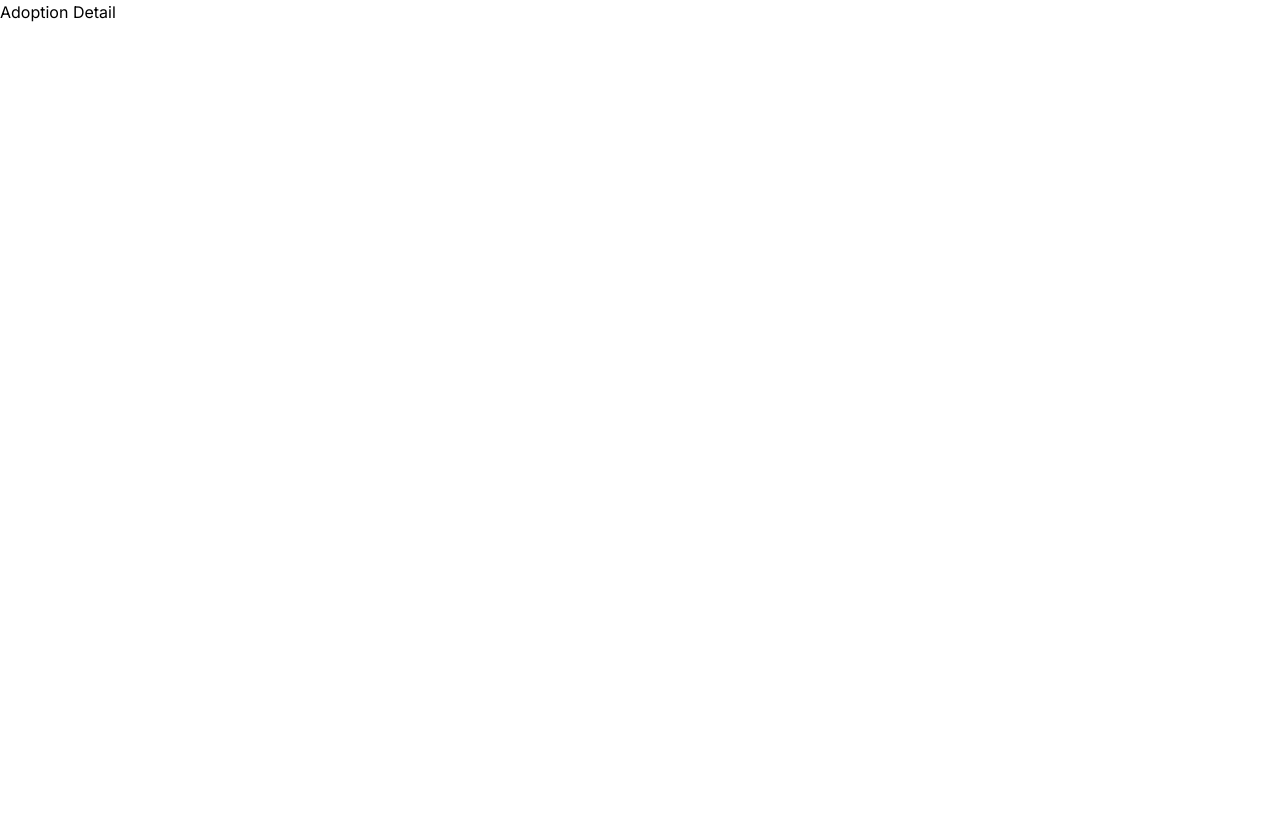
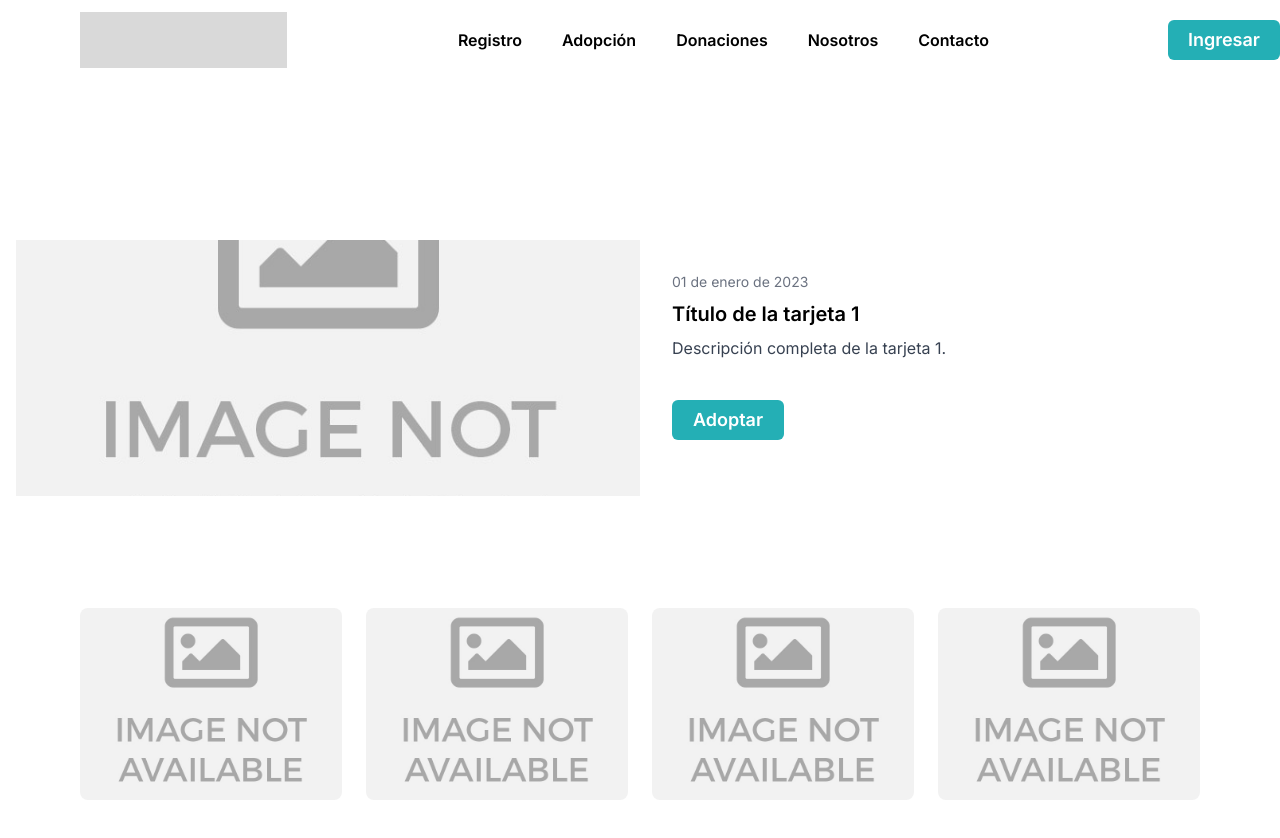
Before and after one commit to No-Country-simulation/c21-32-n-python-react, a Next.js app in the folder FrontEnd/: page /adoption/pet/1 in a window 1280 px wide. Shown: the top 838 px of the page. Before the commit the page ends 800 px from the top, so only its background shows below. Built offline with nearby package versions, Linux system fonts and the light colour scheme.

Commit message:
add pag detail pet

```diff
--- /dev/null
+++ b/FrontEnd/app/adoption/banner.jsx
@@ -0,0 +1,26 @@
+import Image from "next/image";
+
+export default function Banner() {
+    return (
+        <div className="flex w-full h-64 bg-gray-200">
+            <div className="relative w-1/2 h-full">
+                <Image
+                    src="/images/banner1.png" // Ruta de la primera imagen
+                    alt="Primera imagen"
+                    layout="fill"
+                    objectFit="cover"
+                />
+            </div>
+            <div className="relative w-1/2 h-full">
+                <Image
+                    src="/images/banner2.png" // Ruta de la segunda imagen
+                    alt="Segunda imagen"
+                    layout="fill"
+                    objectFit="cover"
+                    sizes="(max-width: 768px) 100vw, (max-width: 1200px) 50vw, 33vw" // Añadir el prop sizes para diferentes tamaños de pantallas
+                    className="z-0"
+                />
+            </div>
+        </div>
+    );
+}
--- a/FrontEnd/app/adoption/card.jsx
+++ b/FrontEnd/app/adoption/card.jsx
@@ -1,10 +1,11 @@
 // components/Card.js
 import Image from 'next/image';
+import Link from 'next/link';
 
-const Card = ({ imageSrc, date, title, description }) => {
+const Card = ({ imageSrc, date, title, description, id }) => {
   return (
-    <div className="bg-white shadow-md rounded-lg overflow-hidden w-full md:w-1/4 p-4">
-      <div className="relative w-full h-10">
+    <div className="bg-white shadow-md rounded-lg overflow-hidden w-full p-4 flex flex-col">
+      <div className="relative w-full h-40 pt-10">
         <Image
           src={imageSrc}
           alt={title}
@@ -12,13 +13,15 @@ const Card = ({ imageSrc, date, title, description }) => {
           objectFit="cover"
         />
       </div>
-      <div className="p-4">
+      <div className="flex-1 p-4 flex flex-col justify-between">
         <p className="text-gray-500 text-sm mb-2">{date}</p>
         <h2 className="text-lg font-semibold mb-2">{title}</h2>
-        <p className="text-gray-700 mb-4">{description}</p>
-        <button className="bg-bgButton text-white px-4 py-2 rounded">
-          Ver más
-        </button>
+        <p className="text-gray-700 mb-4 flex-grow">{description}</p>
+        <Link href={`/adoption/pet/${id}`}>
+          <button className="rounded-md w-28 h-10 bg-bgButton text-white font-semibold text-lg">
+            Ver más
+          </button>
+        </Link>
       </div>
     </div>
   );
--- a/FrontEnd/app/adoption/cardList.jsx
+++ b/FrontEnd/app/adoption/cardList.jsx
@@ -1,63 +1,79 @@
 // components/CardList.js
-import Card from './Card';
+import Card from "./card";
 
 const CardList = () => {
     const cardsData = [
         {
-      imageSrc: '/images/no-image.jpg',
-      date: '01 de enero de 2023',
-      title: 'Título de la Tarjeta 1',
-      description: 'Descripción breve de la tarjeta 1.',
+            id: "1",
+            imageSrc: "/images/no-image.jpg",
+            date: "01 de enero de 2023",
+            title: "Título de la Tarjeta 1",
+            description: "Descripción breve de la tarjeta 1.",
+            link: "/detalle-tarjeta-1",
         },
         {
-      imageSrc: '/images/no-image.jpg',
-      date: '02 de febrero de 2023',
-      title: 'Título de la Tarjeta 2',
-      description: 'Descripción breve de la tarjeta 2.',
+            id: "2",
+            imageSrc: "/images/no-image.jpg",
+            date: "02 de febrero de 2023",
+            title: "Título de la Tarjeta 2",
+            description: "Descripción breve de la tarjeta 2.",
+            link: "/detalle-tarjeta-2",
         },
         {
-      imageSrc: '/images/no-image.jpg',
-      date: '03 de marzo de 2023',
-      title: 'Título de la Tarjeta 3',
-      description: 'Descripción breve de la tarjeta 3.',
+            id: "3",
+            imageSrc: "/images/no-image.jpg",
+            date: "03 de marzo de 2023",
+            title: "Título de la Tarjeta 3",
+            description: "Descripción breve de la tarjeta 3.",
+            link: "/detalle-tarjeta-3",
         },
         {
-      imageSrc: '/images/no-image.jpg',
-      date: '04 de abril de 2023',
-      title: 'Título de la Tarjeta 4',
-      description: 'Descripción breve de la tarjeta 4.',
+            id: "4",
+            imageSrc: "/images/no-image.jpg",
+            date: "04 de abril de 2023",
+            title: "Título de la Tarjeta 4",
+            description: "Descripción breve de la tarjeta 4.",
+            link: "/detalle-tarjeta-4",
         },
         {
-      imageSrc: '/images/no-image.jpg',
-      date: '05 de mayo de 2023',
-      title: 'Título de la Tarjeta 5',
-      description: 'Descripción breve de la tarjeta 5.',
+            id: "5",
+            imageSrc: "/images/no-image.jpg",
+            date: "05 de mayo de 2023",
+            title: "Título de la Tarjeta 5",
+            description: "Descripción breve de la tarjeta 5.",
+            link: "/detalle-tarjeta-5",
+        },
+        {   id: "6",
+            imageSrc: "/images/no-image.jpg",
+            date: "06 de junio de 2023",
+            title: "Título de la Tarjeta 6",
+            description: "Descripción breve de la tarjeta 6.",
+            link: "/detalle-tarjeta-6",
         },
         {
-      imageSrc: '/images/no-image.jpg',
-      date: '06 de junio de 2023',
-      title: 'Título de la Tarjeta 6',
-      description: 'Descripción breve de la tarjeta 6.',
+            id: "7",
+            imageSrc: "/images/no-image.jpg",
+            date: "07 de julio de 2023",
+            title: "Título de la Tarjeta 7",
+            description: "Descripción breve de la tarjeta 7.",
+            link: "/detalle-tarjeta-7",
         },
         {
-      imageSrc: '/images/no-image.jpg',
-      date: '07 de julio de 2023',
-      title: 'Título de la Tarjeta 7',
-      description: 'Descripción breve de la tarjeta 7.',
-    },
-    {
-      imageSrc: '/images/no-image.jpg',
-      date: '08 de agosto de 2023',
-      title: 'Título de la Tarjeta 8',
-      description: 'Descripción breve de la tarjeta 8.',
+            id: "8",
+            imageSrc: "/images/no-image.jpg",
+            date: "08 de agosto de 2023",
+            title: "Título de la Tarjeta 8",
+            description: "Descripción breve de la tarjeta 8.",
+            link: "/detalle-tarjeta-8",
         },
     ];
 
     return (
-    <div className="flex flex-wrap justify-center space-x-4 space-y-4">
-      {cardsData.map((card, index) => (
-        <Card
-          key={index}
+        <div className="grid grid-cols-1 sm:grid-cols-2 lg:grid-cols-4 gap-6">
+      {cardsData.map((card) => (
+        <Card className="w-full"
+          key={card.id}
+          id={card.id} // Asegúrate de pasar el id aquí
           imageSrc={card.imageSrc}
           date={card.date}
           title={card.title}
--- a/FrontEnd/app/adoption/page.jsx
+++ b/FrontEnd/app/adoption/page.jsx
@@ -1,5 +1,5 @@
 import NavigationBar from "../ui/shared/navigation-bar";
-import Banner from "./pet/banner";
+import Banner from "./banner";
 import CardList from "./cardList";
 
 export default function AdoptionPage() {
@@ -9,7 +9,7 @@ export default function AdoptionPage() {
                 <NavigationBar />
                 <Banner />
             </div>
-            <div className="container mx-auto p-6">
+            <div className="container mx-auto p-6 pt-20">
                 <CardList />
             </div>
         </div>
--- /dev/null
+++ b/FrontEnd/app/adoption/pet/[id]/ImageGallery.jsx
@@ -0,0 +1,19 @@
+// app/adoption/[id]/ImageGallery.jsx
+
+import Image from 'next/image';
+
+const ImageGallery = ({ images }) => {
+    return (
+        <div className="mt-4 p-20">
+            <div className="grid grid-cols-2 gap-6 md:grid-cols-3 lg:grid-cols-4">
+                {images.map((src, index) => (
+                    <div key={index} className="relative w-full h-48">
+                        <Image src={src} alt={`Imagen ${index + 1}`} layout="fill" objectFit="cover" className="rounded-lg" />
+                    </div>
+                ))}
+            </div>
+        </div>
+    );
+};
+
+export default ImageGallery;
--- /dev/null
+++ b/FrontEnd/app/adoption/pet/[id]/cardDetail.jsx
@@ -0,0 +1,29 @@
+import Image from "next/image"; // Asegura de importar Image
+import Link from 'next/link';
+
+const CardDetail = ({ imageSrc, date, title, description }) => {
+    return (
+        <div className="flex">
+            <div className="relative w-1/2 h-64">
+                <Image
+                    src={imageSrc}
+                    alt={title}
+                    layout="fill"
+                    objectFit="cover"
+                />
+            </div>
+            <div className="p-8 w-1/2">
+                <p className="text-gray-500 text-sm mb-2">{date}</p>
+                <h2 className="text-xl font-semibold mb-2">{title}</h2>
+                <p className="text-gray-700 pb-10">{description}</p>
+                <Link href="#">
+                    <button className="rounded-md w-28 h-10 bg-bgButton text-white font-semibold text-lg">
+                        Adoptar
+                    </button>
+                </Link>
+            </div>
+        </div>
+    );
+};
+
+export default CardDetail;
--- a/FrontEnd/app/adoption/pet/[id]/page.jsx
+++ b/FrontEnd/app/adoption/pet/[id]/page.jsx
@@ -1,3 +1,44 @@
-export default function PetDetailPage() {
-  return <div>Adoption Detail</div>;
+"use client";
+
+import { useParams } from 'next/navigation';
+import CardDetail from './CardDetail'; // Asegúrar de que la ruta sea correcta
+import NavigationBar from "../../../ui/shared/navigation-bar";
+import ImageGallery from './ImageGallery';
+
+export default function CardDetailPage() {
+    const { id } = useParams(); // Obtiene el ID de la URL
+
+    // Aquí se carga los detalles de la tarjeta según el ID
+    const cardDetails = {
+        imageSrc: '/images/no-image.jpg', // Ajusta la ruta según las imágenes
+        date: '01 de enero de 2023',
+        title: `Título de la tarjeta ${id}`,
+        description: `Descripción completa de la tarjeta ${id}.`,
+    };
+
+     // Imágenes de la galería
+     const galleryImages = [
+        '/images/no-image.jpg',
+        '/images/no-image.jpg',
+        '/images/no-image.jpg',
+        '/images/no-image.jpg',
+        // Agrega más imágenes según sea necesario
+    ];
+
+    return (
+        <div>
+            <div className="container mx-auto">
+                <NavigationBar />
+            </div>
+        <div className="container mx-auto p-4 pt-40">
+            <CardDetail
+                imageSrc={cardDetails.imageSrc}
+                date={cardDetails.date}
+                title={cardDetails.title}
+                description={cardDetails.description}
+            />
+        </div>
+        <ImageGallery images={galleryImages} />
+        </div>
+    );
 }
--- a/FrontEnd/app/adoption/pet/banner.jsx
+++ /dev/null
@@ -1,24 +0,0 @@
-import Image from 'next/image';
-
-export default function Banner() {
-  return (
-    <div className="flex w-full h-64 bg-gray-200">
-      <div className="relative w-1/2 h-full">
-        <Image
-          src="/images/banner1.png" // Ruta de la primera imagen
-          alt="Primera imagen"
-          layout="fill"
-          objectFit="cover"
-        />
-      </div>
-      <div className="relative w-1/2 h-full">
-        <Image
-          src="/images/banner2.png" // Ruta de la segunda imagen
-          alt="Segunda imagen"
-          layout="fill"
-          objectFit="cover"
-        />
-      </div>
-    </div>
-  );
-}
```
Lines whose indentation alone changed are shown as unchanged.
